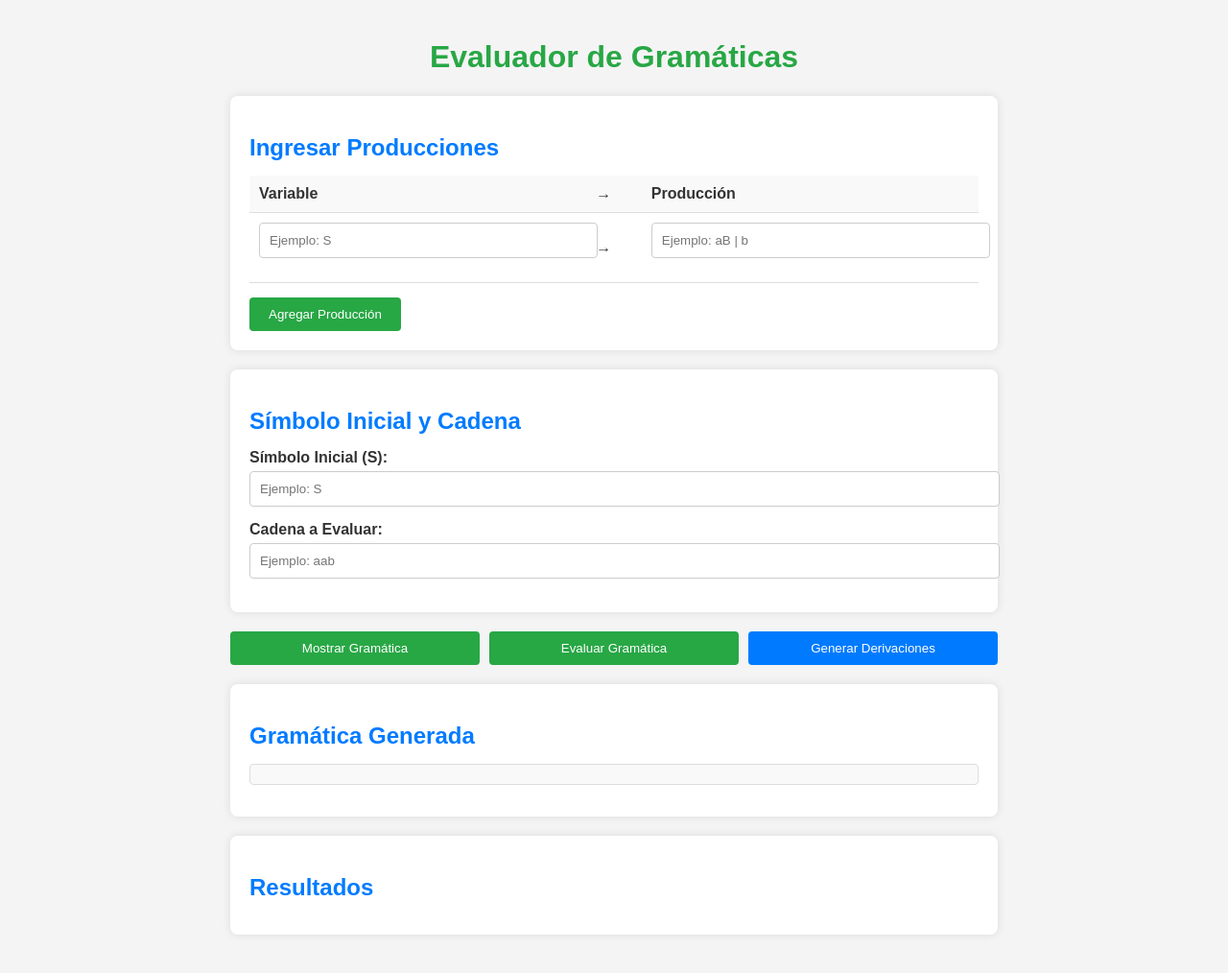
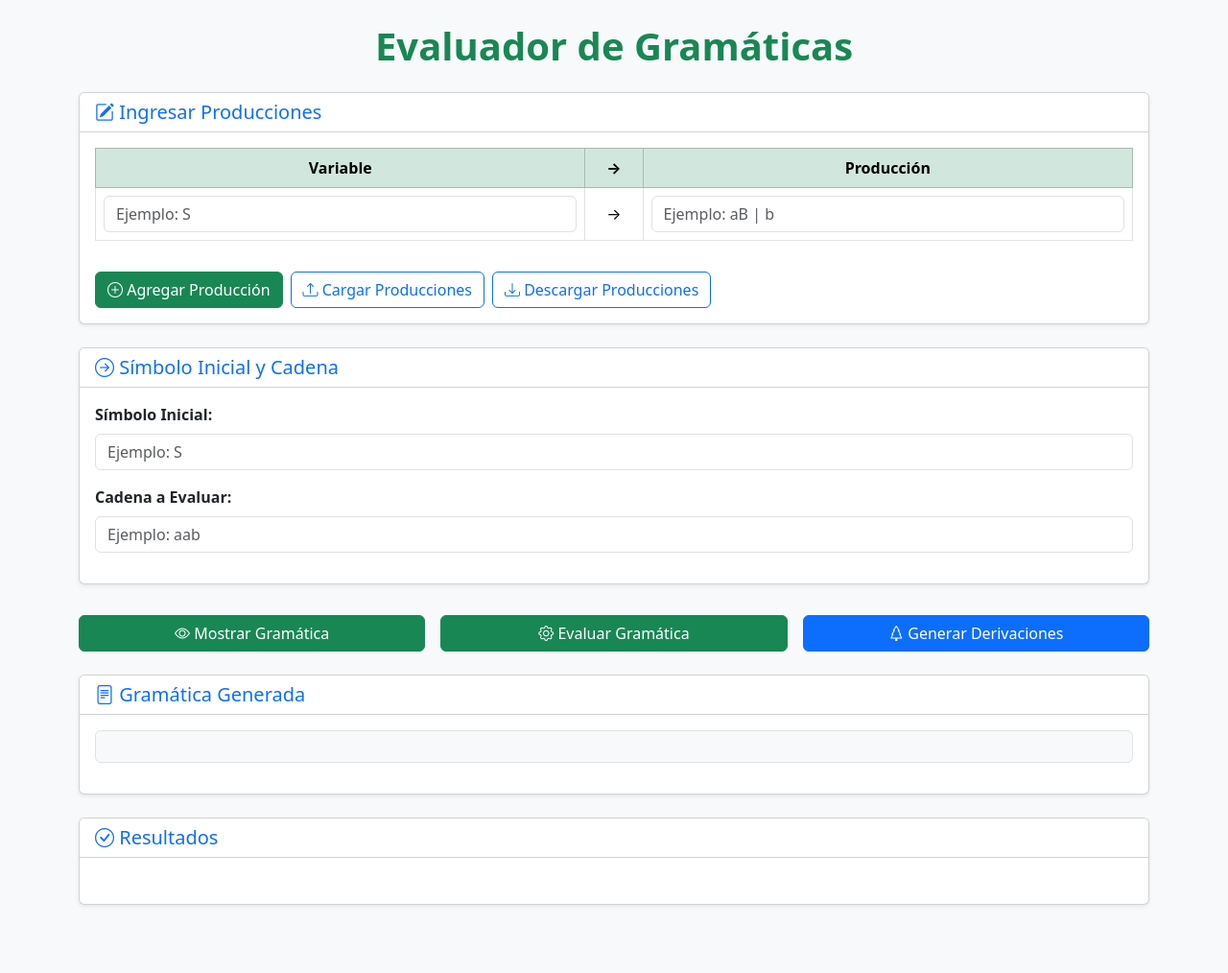
Before and after one commit to WilliamC111/Gram-ticas, a Flask app: page / in a window 1280 px wide. Shown: the whole page at 96% size. After the commit the page ends 944 px from the top, so only its background shows below. Run offline with Flask 3, Linux system fonts and the light colour scheme.

Commit message:
refactor:implement bootstrap and persistence

```diff
--- a/frontend/static/script.js
+++ b/frontend/static/script.js
@@ -1,17 +1,19 @@
 document.addEventListener('DOMContentLoaded', function () {
-    const productionsTable = document.getElementById('productionsTable').getElementsByTagName('tbody')[0];
+  const productionsTable = document
+    .getElementById('productionsTable')
+    .getElementsByTagName('tbody')[0];
   const addProductionBtn = document.getElementById('addProductionBtn');
   const generateGrammarBtn = document.getElementById('generateGrammarBtn');
   const evaluateGrammarBtn = document.getElementById('evaluateGrammarBtn');
   const generateDerivationsBtn = document.getElementById('generateDerivationsBtn');
+  const loadProductionBtn = document.getElementById('loadProductionBtn');
+  const downloadProductionBtn = document.getElementById('downloadProductionBtn');
+  const productionFileInput = document.getElementById('productionFileInput');
   const generatedGrammar = document.getElementById('generatedGrammar');
   const resultDiv = document.getElementById('result');
   const derivationsDiv = document.getElementById('derivations');
   const grammarTypeDiv = document.getElementById('grammarType');
   const derivationTreeDiv = document.getElementById('derivationTree');
-
-
-    generateGrammarBtn.textContent = 'Mostrar Gramática';
 
   // Agregar una nueva fila para producciones
   addProductionBtn.addEventListener('click', function () {
@@ -20,47 +22,57 @@
     const cell2 = newRow.insertCell(1);
     const cell3 = newRow.insertCell(2);
 
-        cell1.innerHTML = '<input type="text" class="variable-input" placeholder="Ejemplo: S">';
+    cell1.innerHTML =
+      '<input type="text" class="form-control variable-input" placeholder="Ejemplo: S">';
+    cell2.className = 'text-center align-middle';
     cell2.textContent = '→';
-        cell3.innerHTML = '<input type="text" class="production-input" placeholder="Ejemplo: aB | b">';
+    cell3.innerHTML =
+      '<input type="text" class="form-control production-input" placeholder="Ejemplo: aB | b">';
   });
 
   // Mostrar la gramática en formato estructurado
+  // En el evento click de generateGrammarBtn (script.js)
   generateGrammarBtn.addEventListener('click', function () {
-        const variables = new Set(); // Para almacenar variables (no terminales)
-        const terminals = new Set(); // Para almacenar terminales
-        const productions = []; // Para almacenar producciones
+    const variables = new Set();
+    const terminals = new Set();
+    const productions = [];
+    const startSymbol = document.getElementById('start_symbol').value.trim();
 
     const rows = productionsTable.getElementsByTagName('tr');
     for (let row of rows) {
-            const variable = row.getElementsByClassName('variable-input')[0].value.trim();
-            const production = row.getElementsByClassName('production-input')[0].value.trim();
+      const variableInput = row.getElementsByClassName('variable-input')[0];
+      const productionInput = row.getElementsByClassName('production-input')[0];
+      const variable = variableInput.value.trim();
+      const production = productionInput.value.trim();
 
       if (variable) {
-                variables.add(variable); // Agregar variable al conjunto de variables
+        variables.add(variable);
 
         if (production) {
-                    // Dividir las producciones por "|"
-                    const productionList = production.split('|').map(p => p.trim());
-                    for (const prod of productionList) {
-                        productions.push(`${variable} → ${prod}`);
-                        // Extraer terminales de la producción
-                        for (const char of prod) {
-                            if (char.match(/[a-z]/)) { // Si es una letra minúscula, es un terminal
-                                terminals.add(char);
+          const alternatives = production.split('|').map((alt) => alt.trim());
+          for (const alt of alternatives) {
+            const symbols = alt.split(/(?=[A-Z])|\B/).filter((c) => c !== '' && c !== 'λ');
+            if (symbols.length === 0) {
+              productions.push(`${variable} → λ`);
+            } else {
+              const formattedProduction = symbols.join(' ');
+              productions.push(`${variable} → ${formattedProduction}`);
+              symbols.forEach((symbol) => {
+                if (/^[a-z]+$/.test(symbol)) {
+                  terminals.add(symbol);
+                } else if (/^[A-Z]+$/.test(symbol)) {
+                  variables.add(symbol); // Asegurar que variables se detecten
                 }
+              });
             }
           }
         } else {
-                    productions.push(`${variable} → λ`); // Si no hay producción, asumimos λ
+          productions.push(`${variable} → `); // Producción vacía si el input está vacío
         }
       }
     }
 
-        // Obtener el axioma inicial (primera variable ingresada)
-        const startSymbol = variables.values().next().value;
-
-        // Construir la gramática en formato estructurado
+    // Construir gramática con símbolo inicial del input
     const grammarText = `
 T = (${Array.from(terminals).join(', ')})
 N = (${Array.from(variables).join(', ')})
@@ -69,7 +81,6 @@
     ${productions.join('\n    ')}
 }`;
 
-        // Mostrar la gramática en el elemento generatedGrammar
     generatedGrammar.textContent = grammarText;
   });
 
@@ -77,6 +88,10 @@
   evaluateGrammarBtn.addEventListener('click', function () {
     const grammar = generatedGrammar.textContent.trim();
     const startSymbol = document.getElementById('start_symbol').value.trim();
+    if (!startSymbol || !/[A-Z]/.test(startSymbol)) {
+      alert('Símbolo inicial inválido. Debe ser una letra mayúscula.');
+      return;
+    }
     const inputString = document.getElementById('input_string').value.trim();
 
     fetch('/evaluate', {
@@ -86,19 +101,38 @@
       },
       body: JSON.stringify({
         grammar: grammar,
-                start_symbol: startSymbol,
+        start_symbol: startSymbol || 'S',
         input_string: inputString,
       }),
     })
-        .then(response => response.json())
-        .then(data => {
-            resultDiv.textContent = `Resultado: ${data.result ? 'Válida' : 'No válida'}`;
-            derivationsDiv.textContent = `Derivaciones: ${JSON.stringify(data.derivations)}`;
-            grammarTypeDiv.textContent = `Tipo de Gramática: ${data.grammar_type}`;
+      .then((response) => response.json())
+      .then((data) => {
+        resultDiv.innerHTML = `<div class="alert ${data.result ? 'alert-success' : 'alert-danger'}">
+        Resultado: ${data.result ? 'Válida' : 'No válida'}
+    </div>`;
+
+        derivationsDiv.innerHTML =
+          data.derivations.length > 0
+            ? `<h5 class="mt-3">Derivaciones:</h5><ul>${data.derivations
+                .map((d) => `<li>${d.join(' → ')}</li>`)
+                .join('')}</ul>`
+            : '';
+
+        grammarTypeDiv.innerHTML = `<h5 class="mt-3">Tipo de Gramática:</h5><div class="fs-5">${data.grammar_type}</div>`;
+
+        derivationTreeDiv.innerHTML =
+          data.derivation_tree && typeof data.derivation_tree === 'object'
+            ? `<h5 class="mt-3">Árbol de Derivación:</h5><pre>${JSON.stringify(
+                data.derivation_tree,
+                null,
+                2,
+              )}</pre>`
+            : `<div class="alert alert-info mt-3">${
+                data.derivation_tree || 'No se pudo generar el árbol'
+              }</div>`;
       });
   });
 
-    // Generar derivaciones y mostrar el árbol de derivación
   generateDerivationsBtn.addEventListener('click', function () {
     const grammar = generatedGrammar.textContent.trim();
     const startSymbol = document.getElementById('start_symbol').value.trim();
@@ -115,16 +149,117 @@
         input_string: inputString,
       }),
     })
-        .then(response => response.json())
-        .then(data => {
+      .then((response) => response.json())
+      .then((data) => {
         derivationsDiv.textContent = `Derivaciones: ${JSON.stringify(data.derivations)}`;
 
-            // Mostrar el árbol de derivación si la gramática es de Tipo 2 o Tipo 3
-            if (data.grammar_type === "Tipo 2" || data.grammar_type === "Tipo 3") {
-                derivationTreeDiv.innerHTML = `<pre>Árbol de Derivación:\n${JSON.stringify(data.derivation_tree, null, 2)}</pre>`;
+        if (data.grammar_type === 'Tipo 2' || data.grammar_type === 'Tipo 3') {
+          derivationTreeDiv.innerHTML = `<pre class="bg-light p-3 border rounded">Árbol de Derivación:\n${JSON.stringify(
+            data.derivation_tree,
+            null,
+            2,
+          )}</pre>`;
         } else {
-                derivationTreeDiv.textContent = "No aplica: La gramática no es de Tipo 2 o Tipo 3.";
+          derivationTreeDiv.innerHTML = `<div class="alert alert-info">No aplica: La gramática no es de Tipo 2 o Tipo 3.</div>`;
+        }
+      })
+      .catch((error) => {
+        derivationsDiv.innerHTML = `<div class="alert alert-danger">Error: ${error.message}</div>`;
+      });
+  });
+
+  loadProductionBtn.addEventListener('click', function () {
+    productionFileInput.click();
+  });
+
+  productionFileInput.addEventListener('change', function (event) {
+    const file = event.target.files[0];
+    if (file) {
+      const reader = new FileReader();
+      reader.onload = function (e) {
+        try {
+          const productions = JSON.parse(e.target.result);
+          loadProductionsToUI(productions);
+        } catch (error) {
+          alert('Error al cargar el archivo: ' + error.message);
+        }
+      };
+      reader.readAsText(file);
     }
   });
+
+  downloadProductionBtn.addEventListener('click', function () {
+    const productions = collectProductionsFromUI();
+    const dataStr = JSON.stringify(productions, null, 2);
+    const dataUri = 'data:application/json;charset=utf-8,' + encodeURIComponent(dataStr);
+
+    const exportFileDefaultName = 'producciones.json';
+
+    const linkElement = document.createElement('a');
+    linkElement.setAttribute('href', dataUri);
+    linkElement.setAttribute('download', exportFileDefaultName);
+    linkElement.click();
   });
+
+  function collectProductionsFromUI() {
+    const rows = document.querySelectorAll('#productionsTable tbody tr');
+    const productions = [];
+
+    rows.forEach((row) => {
+      const variable = row.querySelector('.variable-input').value;
+      const production = row.querySelector('.production-input').value;
+
+      if (variable && production) {
+        productions.push({
+          variable: variable,
+          production: production,
         });
+      }
+    });
+
+    return {
+      productions: productions,
+      startSymbol: document.getElementById('start_symbol').value,
+    };
+  }
+
+  function loadProductionsToUI(data) {
+    productionsTable.innerHTML = '';
+
+    if (data.productions && Array.isArray(data.productions)) {
+      data.productions.forEach((prod) => {
+        const row = productionsTable.insertRow();
+        const cell1 = row.insertCell(0);
+        const cell2 = row.insertCell(1);
+        const cell3 = row.insertCell(2);
+
+        cell1.innerHTML = `<input type="text" class="form-control variable-input" value="${
+          prod.variable || ''
+        }">`;
+        cell2.className = 'text-center align-middle';
+        cell2.textContent = '→';
+        cell3.innerHTML = `<input type="text" class="form-control production-input" value="${
+          prod.production || ''
+        }">`;
+      });
+    }
+
+    if (productionsTable.children.length === 0) {
+      const row = productionsTable.insertRow();
+      const cell1 = row.insertCell(0);
+      const cell2 = row.insertCell(1);
+      const cell3 = row.insertCell(2);
+
+      cell1.innerHTML =
+        '<input type="text" class="form-control variable-input" placeholder="Ejemplo: S">';
+      cell2.className = 'text-center align-middle';
+      cell2.textContent = '→';
+      cell3.innerHTML =
+        '<input type="text" class="form-control production-input" placeholder="Ejemplo: aB | b">';
+    }
+
+    if (data.startSymbol) {
+      document.getElementById('start_symbol').value = data.startSymbol;
+    }
+  }
+});
--- a/frontend/static/styles.css
+++ /dev/null
@@ -1,119 +0,0 @@
-body {
-    font-family: Arial, sans-serif;
-    background-color: #f4f4f4;
-    margin: 0;
-    padding: 20px;
-    color: #333;
-}
-
-.container {
-    max-width: 800px;
-    margin: 0 auto;
-}
-
-h1 {
-    text-align: center;
-    color: #28a745;
-}
-
-h2 {
-    color: #007bff;
-    margin-bottom: 15px;
-}
-
-.card {
-    background-color: #fff;
-    padding: 20px;
-    border-radius: 8px;
-    box-shadow: 0 0 10px rgba(0, 0, 0, 0.1);
-    margin-bottom: 20px;
-}
-
-label {
-    display: block;
-    margin-bottom: 5px;
-    font-weight: bold;
-}
-
-input[type="text"] {
-    width: 100%;
-    padding: 10px;
-    margin-bottom: 15px;
-    border: 1px solid #ccc;
-    border-radius: 4px;
-}
-
-table {
-    width: 100%;
-    margin-bottom: 15px;
-    border-collapse: collapse;
-}
-
-th, td {
-    padding: 10px;
-    text-align: left;
-    border-bottom: 1px solid #ddd;
-}
-
-th {
-    background-color: #f9f9f9;
-}
-
-.variable-input, .production-input {
-    width: 100%;
-    padding: 8px;
-    border: 1px solid #ccc;
-    border-radius: 4px;
-}
-
-.buttons {
-    display: flex;
-    gap: 10px;
-    margin-bottom: 20px;
-}
-
-button {
-    padding: 10px 20px;
-    background-color: #28a745;
-    color: #fff;
-    border: none;
-    border-radius: 4px;
-    cursor: pointer;
-    flex: 1;
-}
-
-button:hover {
-    background-color: #218838;
-}
-
-#generateDerivationsBtn {
-    background-color: #007bff;
-}
-
-#generateDerivationsBtn:hover {
-    background-color: #0056b3;
-}
-
-#generatedGrammar {
-    white-space: pre-wrap;
-    font-family: monospace;
-    background-color: #f9f9f9;
-    padding: 10px;
-    border-radius: 4px;
-    border: 1px solid #ddd;
-}
-
-#result, #derivations, #grammarType {
-    margin-top: 15px;
-    font-weight: bold;
-}
-
-@media (max-width: 768px) {
-    .buttons {
-        flex-direction: column;
-    }
-
-    button {
-        width: 100%;
-    }
-}
--- a/frontend/templates/index.html
+++ b/frontend/templates/index.html
@@ -1,68 +1,133 @@
 <!DOCTYPE html>
 <html lang="es">
   <head>
-    <meta charset="UTF-8">
-    <meta name="viewport" content="width=device-width, initial-scale=1.0">
+    <meta charset="UTF-8" />
+    <meta name="viewport" content="width=device-width, initial-scale=1.0" />
     <title>Evaluador de Gramáticas</title>
-    <link rel="stylesheet" href="{{ url_for('static', filename='styles.css') }}">
+    <!-- Bootstrap CSS -->
+    <link
+      href="https://cdn.jsdelivr.net/npm/bootstrap@5.3.0-alpha1/dist/css/bootstrap.min.css"
+      rel="stylesheet"
+    />
+    <!-- Bootstrap Icons -->
+    <link
+      rel="stylesheet"
+      href="https://cdn.jsdelivr.net/npm/bootstrap-icons/font/bootstrap-icons.css"
+    />
   </head>
-<body>
-    <div class="container">
-        <h1>Evaluador de Gramáticas</h1>
+  <body class="bg-light">
+    <div class="container py-4">
+      <h1 class="text-center text-success fw-bold">Evaluador de Gramáticas</h1>
 
       <!-- Sección para ingresar producciones -->
-        <div class="card">
-            <h2>Ingresar Producciones</h2>
-            <table id="productionsTable">
-                <thead>
+      <div class="card shadow-sm mt-4">
+        <div class="card-header bg-white">
+          <h5 class="card-title text-primary mb-0">
+            <i class="bi bi-pencil-square"></i> Ingresar Producciones
+          </h5>
+        </div>
+        <div class="card-body">
+          <div class="table-responsive">
+            <table class="table table-bordered align-middle" id="productionsTable">
+              <thead class="table-success">
                 <tr>
-                        <th>Variable</th>
-                        <th>→</th>
-                        <th>Producción</th>
+                  <th class="text-center">Variable</th>
+                  <th class="text-center">→</th>
+                  <th class="text-center">Producción</th>
                 </tr>
               </thead>
               <tbody>
                 <tr>
-                        <td><input type="text" class="variable-input" placeholder="Ejemplo: S"></td>
-                        <td>→</td>
-                        <td><input type="text" class="production-input" placeholder="Ejemplo: aB | b"></td>
+                  <td><input type="text" class="form-control" placeholder="Ejemplo: S" /></td>
+                  <td class="text-center">→</td>
+                  <td><input type="text" class="form-control" placeholder="Ejemplo: aB | b" /></td>
                 </tr>
               </tbody>
             </table>
-            <button type="button" id="addProductionBtn">Agregar Producción</button>
+          </div>
+          <div class="d-flex flex-wrap gap-2 mt-3">
+            <button type="button" id="addProductionBtn" class="btn btn-success">
+              <i class="bi bi-plus-circle"></i> Agregar Producción
+            </button>
+            <button type="button" id="loadProductionBtn" class="btn btn-outline-primary">
+              <i class="bi bi-upload"></i> Cargar Producciones
+            </button>
+            <button type="button" id="downloadProductionBtn" class="btn btn-outline-primary">
+              <i class="bi bi-download"></i> Descargar Producciones
+            </button>
+            <input type="file" id="productionFileInput" accept=".json" class="d-none" />
+          </div>
+        </div>
       </div>
 
       <!-- Sección para el símbolo inicial y la cadena a evaluar -->
-        <div class="card">
-            <h2>Símbolo Inicial y Cadena</h2>
-            <label for="start_symbol">Símbolo Inicial (S):</label>
-            <input type="text" id="start_symbol" placeholder="Ejemplo: S" required>
-            <label for="input_string">Cadena a Evaluar:</label>
-            <input type="text" id="input_string" placeholder="Ejemplo: aab" required>
+      <div class="card mt-4 shadow-sm">
+        <div class="card-header bg-white">
+          <h5 class="card-title text-primary mb-0">
+            <i class="bi bi-arrow-right-circle"></i> Símbolo Inicial y Cadena
+          </h5>
+        </div>
+        <div class="card-body">
+          <div class="mb-3">
+            <label for="start_symbol" class="form-label fw-bold">Símbolo Inicial:</label>
+            <input type="text" class="form-control" id="start_symbol" placeholder="Ejemplo: S" />
+          </div>
+          <div class="mb-3">
+            <label for="input_string" class="form-label fw-bold">Cadena a Evaluar:</label>
+            <input type="text" class="form-control" id="input_string" placeholder="Ejemplo: aab" />
+          </div>
+        </div>
       </div>
 
       <!-- Botones principales -->
-        <div class="buttons">
-            <button type="button" id="generateGrammarBtn">Mostrar Gramática</button>
-            <button type="button" id="evaluateGrammarBtn">Evaluar Gramática</button>
-            <button type="button" id="generateDerivationsBtn">Generar Derivaciones</button>
+      <div class="row g-3 mt-3 text-center">
+        <div class="col-12 col-md-4">
+          <button type="button" id="generateGrammarBtn" class="btn btn-success w-100">
+            <i class="bi bi-eye"></i> Mostrar Gramática
+          </button>
+        </div>
+        <div class="col-12 col-md-4">
+          <button type="button" id="evaluateGrammarBtn" class="btn btn-success w-100">
+            <i class="bi bi-gear"></i> Evaluar Gramática
+          </button>
+        </div>
+        <div class="col-12 col-md-4">
+          <button type="button" id="generateDerivationsBtn" class="btn btn-primary w-100">
+            <i class="bi bi-tree"></i> Generar Derivaciones
+          </button>
+        </div>
       </div>
 
       <!-- Sección para mostrar la gramática generada -->
-        <div class="card">
-            <h2>Gramática Generada</h2>
-            <pre id="generatedGrammar"></pre>
+      <div class="card mt-4 shadow-sm">
+        <div class="card-header bg-white">
+          <h5 class="card-title text-primary mb-0">
+            <i class="bi bi-file-text"></i> Gramática Generada
+          </h5>
+        </div>
+        <div class="card-body">
+          <pre id="generatedGrammar" class="bg-light p-3 border rounded"></pre>
+        </div>
       </div>
 
       <!-- Resultados de la evaluación -->
-        <div class="card">
-            <h2>Resultados</h2>
-            <div id="result"></div>
-            <div id="derivations"></div>
-            <div id="grammarType"></div>
-            <div id="derivationTree"></div>
+      <div class="card mt-4 shadow-sm">
+        <div class="card-header bg-white">
+          <h5 class="card-title text-primary mb-0">
+            <i class="bi bi-check-circle"></i> Resultados
+          </h5>
+        </div>
+        <div class="card-body">
+          <div id="result" class="mb-3 fw-bold text-success"></div>
+          <div id="derivations" class="mb-3 fw-bold"></div>
+          <div id="grammarType" class="mb-3 fw-bold"></div>
+          <div id="derivationTree" class="mb-3"></div>
         </div>
       </div>
+    </div>
+
+    <!-- Bootstrap JS -->
+    <script src="https://cdn.jsdelivr.net/npm/bootstrap@5.3.0-alpha1/dist/js/bootstrap.bundle.min.js"></script>
     <script src="{{ url_for('static', filename='script.js') }}" defer></script>
   </body>
 </html>
```
Lines whose indentation alone changed are shown as unchanged.
